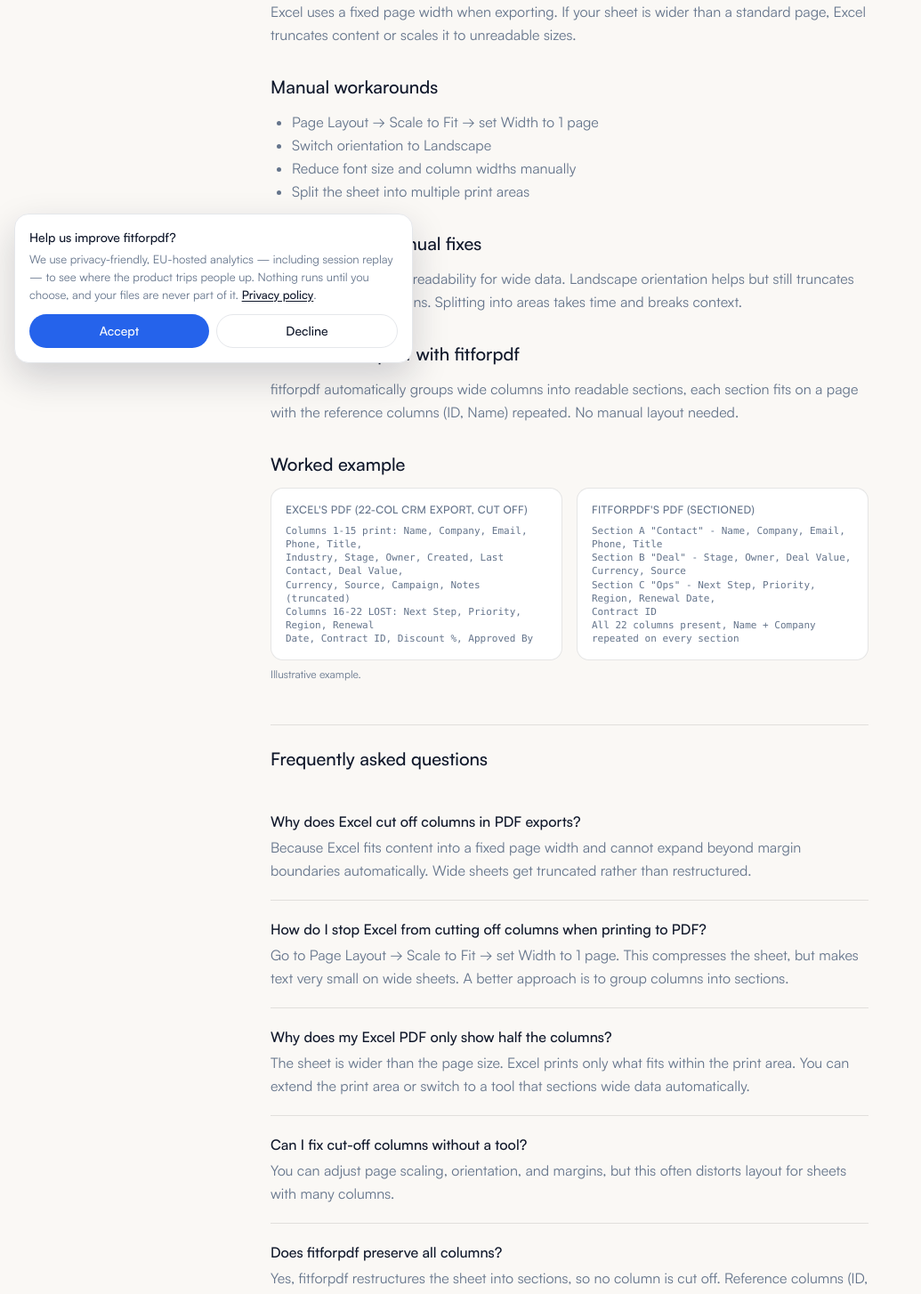
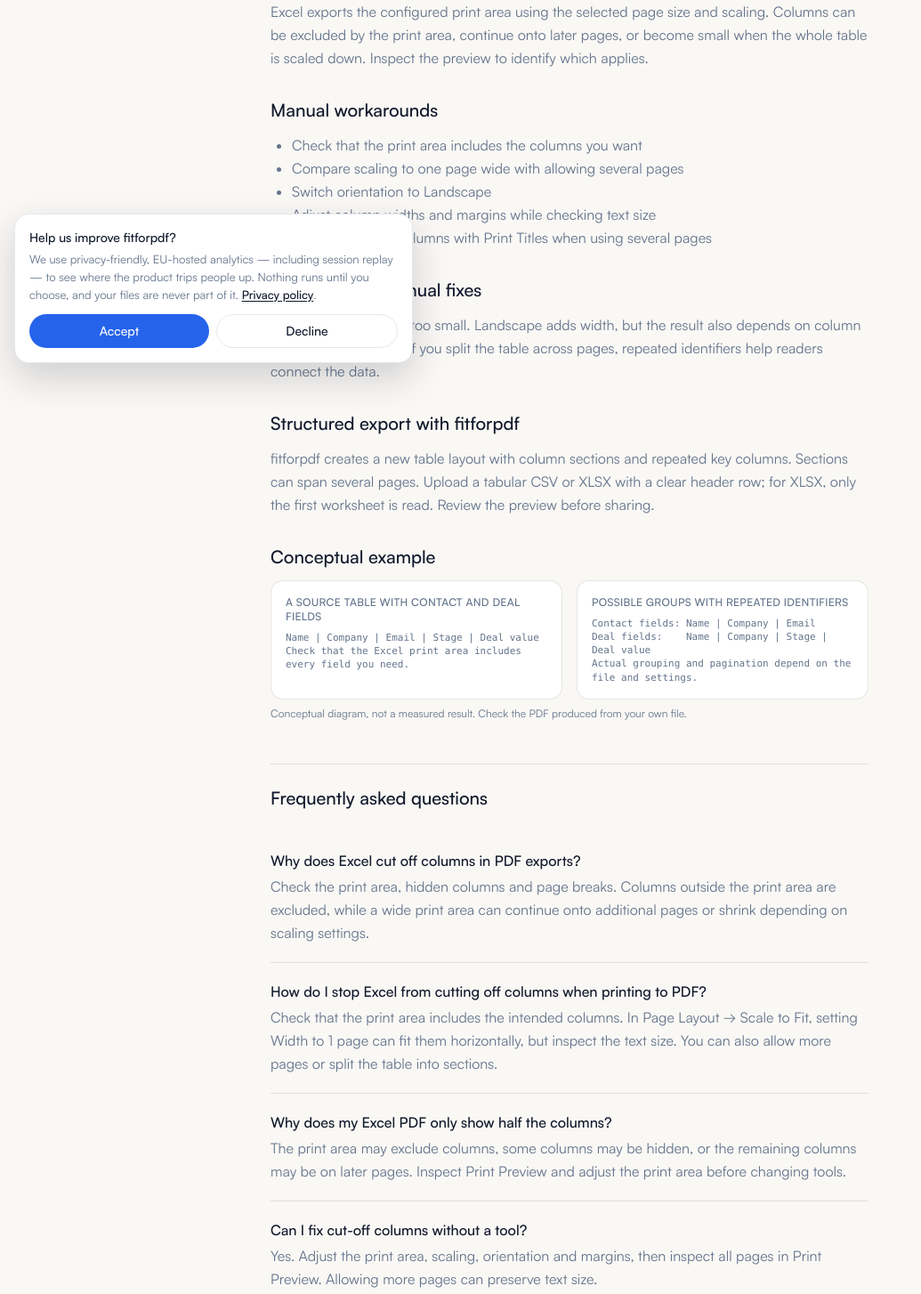
Before and after one commit to Togetheart/fitforpdf-frontend, a Next.js app: page /excel-to-pdf-columns-cut-off in a window 1280 px wide. Shown: the part 380-1834 px from the top of the page at 89% size, without its empty margins (0-1035 px from the left). Built offline with nearby package versions, Linux system fonts and the light colour scheme; no server answers.

Commit message:
fix: align Excel export guides with supported worksheet behavior

```diff
--- a/app/components/SeoArticle.jsx
+++ b/app/components/SeoArticle.jsx
@@ -138,7 +138,7 @@ export default function SeoArticle({ article }) {
         {article.example ? (
           <section data-testid="seo-example" className="mb-12">
             <h2 className="mb-3 text-xl font-semibold text-[var(--color-text)]">
-              {article.example.label || (isFr ? 'Exemple concret' : 'Worked example')}
+              {article.example.label || (isFr ? 'Schéma conceptuel' : 'Conceptual example')}
             </h2>
             <div className="grid gap-4 sm:grid-cols-2">
               <figure className="rounded-xl border border-[var(--color-border)] bg-[var(--color-bg)] p-4">
@@ -159,7 +159,7 @@ export default function SeoArticle({ article }) {
               </figure>
             </div>
             <p className="mt-2 text-xs text-[var(--color-muted)]">
-              {isFr ? 'Exemple illustratif.' : 'Illustrative example.'}
+              {isFr ? 'Schéma conceptuel, pas un résultat mesuré. Vérifiez le PDF obtenu avec votre fichier.' : 'Conceptual diagram, not a measured result. Check the PDF produced from your own file.'}
             </p>
           </section>
         ) : null}
--- a/app/excel-to-pdf-columns-cut-off/page.jsx
+++ b/app/excel-to-pdf-columns-cut-off/page.jsx
@@ -20,23 +20,23 @@ export const metadata = {
 const faqs = [
   {
     q: 'Why does Excel cut off columns in PDF exports?',
-    a: 'Because Excel fits content into a fixed page width and cannot expand beyond margin boundaries automatically. Wide sheets get truncated rather than restructured.',
+    a: 'Check the print area, hidden columns and page breaks. Columns outside the print area are excluded, while a wide print area can continue onto additional pages or shrink depending on scaling settings.',
   },
   {
     q: 'How do I stop Excel from cutting off columns when printing to PDF?',
-    a: 'Go to Page Layout → Scale to Fit → set Width to 1 page. This compresses the sheet, but makes text very small on wide sheets. A better approach is to group columns into sections.',
+    a: 'Check that the print area includes the intended columns. In Page Layout → Scale to Fit, setting Width to 1 page can fit them horizontally, but inspect the text size. You can also allow more pages or split the table into sections.',
   },
   {
     q: 'Why does my Excel PDF only show half the columns?',
-    a: 'The sheet is wider than the page size. Excel prints only what fits within the print area. You can extend the print area or switch to a tool that sections wide data automatically.',
+    a: 'The print area may exclude columns, some columns may be hidden, or the remaining columns may be on later pages. Inspect Print Preview and adjust the print area before changing tools.',
   },
   {
     q: 'Can I fix cut-off columns without a tool?',
-    a: 'You can adjust page scaling, orientation, and margins, but this often distorts layout for sheets with many columns.',
+    a: 'Yes. Adjust the print area, scaling, orientation and margins, then inspect all pages in Print Preview. Allowing more pages can preserve text size.',
   },
   {
     q: 'Does fitforpdf preserve all columns?',
-    a: 'Yes, fitforpdf restructures the sheet into sections, so no column is cut off. Reference columns (ID, Name) are repeated on each section for context.',
+    a: 'fitforpdf distributes the selected table columns across sections and repeats key columns for context. For XLSX files, it reads the first worksheet only; hidden or excluded columns are not included. Check the preview against your source table.',
   },
 ];
 
@@ -46,7 +46,7 @@ const articleLd = {
   headline: SEO.excelCutoff.title,
   description: SEO.excelCutoff.description,
   url: `${SEO.siteUrl}/${SEO.excelCutoff.slug}`,
-  dateModified: '2026-09-07',
+  dateModified: '2026-09-23',
   publisher: { '@type': 'Organization', name: 'fitforpdf', url: SEO.siteUrl },
 };
 
@@ -86,59 +86,58 @@ export default function ExcelCutoffPage() {
 
       <h2 className="mb-3 text-xl font-semibold text-[var(--color-text)]">Why Excel PDF export breaks on wide sheets</h2>
       <p className="mb-8 leading-relaxed text-[var(--color-muted)]">
-        Excel uses a fixed page width when exporting. If your sheet is wider than a standard page,
-        Excel truncates content or scales it to unreadable sizes.
+        Excel exports the configured print area using the selected page size and scaling.
+        Columns can be excluded by the print area, continue onto later pages, or become
+        small when the whole table is scaled down. Inspect the preview to identify which applies.
       </p>
 
       <h2 className="mb-3 text-xl font-semibold text-[var(--color-text)]">Manual workarounds</h2>
       <ul className="mb-8 list-disc pl-6 leading-relaxed text-[var(--color-muted)]">
-        <li>Page Layout → Scale to Fit → set Width to 1 page</li>
+        <li>Check that the print area includes the columns you want</li>
+        <li>Compare scaling to one page wide with allowing several pages</li>
         <li>Switch orientation to Landscape</li>
-        <li>Reduce font size and column widths manually</li>
-        <li>Split the sheet into multiple print areas</li>
+        <li>Adjust column widths and margins while checking text size</li>
+        <li>Repeat identifier columns with Print Titles when using several pages</li>
       </ul>
 
       <h2 className="mb-3 text-xl font-semibold text-[var(--color-text)]">Limitations of manual fixes</h2>
       <p className="mb-8 leading-relaxed text-[var(--color-muted)]">
-        Manual scaling breaks readability for wide data. Landscape orientation helps but still
-        truncates sheets with 20+ columns. Splitting into areas takes time and breaks context.
+        Scaling can make text too small. Landscape adds width, but the result also depends on
+        column widths and page size. If you split the table across pages, repeated identifiers
+        help readers connect the data.
       </p>
 
       <h2 className="mb-3 text-xl font-semibold text-[var(--color-text)]">Structured export with fitforpdf</h2>
       <p className="mb-8 leading-relaxed text-[var(--color-muted)]">
-        fitforpdf automatically groups wide columns into readable sections, each section fits on
-        a page with the reference columns (ID, Name) repeated. No manual layout needed.
+        fitforpdf creates a new table layout with column sections and repeated key columns.
+        Sections can span several pages. Upload a tabular CSV or XLSX with a clear header row;
+        for XLSX, only the first worksheet is read. Review the preview before sharing.
       </p>
 
       <section data-testid="seo-example" className="mb-12">
-        <h2 className="mb-3 text-xl font-semibold text-[var(--color-text)]">Worked example</h2>
+        <h2 className="mb-3 text-xl font-semibold text-[var(--color-text)]">Conceptual example</h2>
         <div className="grid gap-4 sm:grid-cols-2">
           <figure className="rounded-xl border border-[var(--color-border)] bg-[var(--color-bg)] p-4">
             <figcaption className="mb-2 text-xs font-semibold uppercase tracking-wide text-[var(--color-muted)]">
-              Excel&#39;s PDF (22-col CRM export, cut off)
+              A source table with contact and deal fields
             </figcaption>
             <pre className="overflow-x-auto whitespace-pre-wrap text-[11px] leading-snug text-[var(--color-muted)]">
-{`Columns 1-15 print: Name, Company, Email, Phone, Title,
-Industry, Stage, Owner, Created, Last Contact, Deal Value,
-Currency, Source, Campaign, Notes (truncated)
-Columns 16-22 LOST: Next Step, Priority, Region, Renewal
-Date, Contract ID, Discount %, Approved By`}
+{`Name | Company | Email | Stage | Deal value
+Check that the Excel print area includes every field you need.`}
             </pre>
           </figure>
           <figure className="rounded-xl border border-[var(--color-border)] bg-[var(--color-bg)] p-4">
             <figcaption className="mb-2 text-xs font-semibold uppercase tracking-wide text-[var(--color-muted)]">
-              fitforpdf&#39;s PDF (sectioned)
+              Possible groups with repeated identifiers
             </figcaption>
             <pre className="overflow-x-auto whitespace-pre-wrap text-[11px] leading-snug text-[var(--color-muted)]">
-{`Section A "Contact" - Name, Company, Email, Phone, Title
-Section B "Deal" - Stage, Owner, Deal Value, Currency, Source
-Section C "Ops" - Next Step, Priority, Region, Renewal Date,
-Contract ID
-All 22 columns present, Name + Company repeated on every section`}
+{`Contact fields: Name | Company | Email
+Deal fields:    Name | Company | Stage | Deal value
+Actual grouping and pagination depend on the file and settings.`}
             </pre>
           </figure>
         </div>
-        <p className="mt-2 text-xs text-[var(--color-muted)]">Illustrative example.</p>
+        <p className="mt-2 text-xs text-[var(--color-muted)]">Conceptual diagram, not a measured result. Check the PDF produced from your own file.</p>
       </section>
 
       <section data-testid="seo-faq" className="mb-12 border-t border-[var(--color-border)]">
@@ -167,7 +166,7 @@ All 22 columns present, Name + Company repeated on every section`}
       <section data-testid="seo-cta" className="rounded-2xl bg-[var(--color-bg-hero)] px-6 py-8 text-center">
         <h2 className="mb-2 text-xl font-semibold text-[var(--color-text)]">Fix your Excel export now</h2>
         <p className="mb-5 text-[var(--color-muted)]">
-          Upload your spreadsheet. Get a structured PDF in seconds. 3 free exports.
+          Try a new layout for your table and inspect the preview. 3 free exports with a watermark.
         </p>
         <a
           href="/"
--- a/app/fit-excel-sheet-on-one-page-pdf/page.jsx
+++ b/app/fit-excel-sheet-on-one-page-pdf/page.jsx
@@ -20,15 +20,15 @@ export const metadata = {
 const faqs = [
   {
     q: "Why doesn't Excel fit large sheets on one PDF page well?",
-    a: 'Because Excel uses strict page boundaries and scales down content, making large sheets either illegible or split unexpectedly.',
+    a: 'Fitting a large table onto one page can require shrinking its text. The result depends on column widths, row count, page size and scaling settings.',
   },
   {
     q: 'How do I make Excel print all columns on one page PDF?',
-    a: 'In Excel, go to Page Layout → Scale to Fit and set Width to "1 page". This works for sheets up to ~15 columns. Beyond that, text becomes too small to read.',
+    a: 'In Excel, go to Page Layout → Scale to Fit and set Width to "1 page". Leave Height automatic if rows may continue onto more pages. To request a single page overall, also set Height to "1 page" and check the text size in Print Preview.',
   },
   {
     q: 'How do I fit a wide Excel spreadsheet into a readable PDF?',
-    a: 'For sheets with many columns, landscape orientation and margin reduction help, but structured sectioning (grouping columns by theme) produces far more readable results.',
+    a: 'Compare landscape orientation, margins and scaling in Print Preview. If the text becomes too small, consider more pages or a layout that splits columns into sections with repeated identifiers.',
   },
   {
     q: 'Is fitting everything on one page always the best approach?',
@@ -36,7 +36,7 @@ const faqs = [
   },
   {
     q: 'How does fitforpdf handle large sheets?',
-    a: 'fitforpdf groups columns into sections with repeated reference columns, each section fits on a page without scaling distortion.',
+    a: 'fitforpdf creates column sections with repeated key columns. Sections can span several pages; it does not guarantee a single-page result. For XLSX, it converts the first worksheet only.',
   },
 ];
 
@@ -46,7 +46,7 @@ const articleLd = {
   headline: SEO.fitOnePage.title,
   description: SEO.fitOnePage.description,
   url: `${SEO.siteUrl}/${SEO.fitOnePage.slug}`,
-  dateModified: '2026-09-07',
+  dateModified: '2026-09-23',
   publisher: { '@type': 'Organization', name: 'fitforpdf', url: SEO.siteUrl },
 };
 
@@ -80,20 +80,21 @@ export default function FitOnePagePage() {
         How to fit a large Excel sheet on one PDF page
       </h1>
       <p className="mb-10 text-base leading-relaxed text-[var(--color-muted)]">
-        If your sheet is too wide, Excel&#39;s default export may shrink or cut content. Learn
-        manual steps and better automated solutions for large spreadsheets.
+        Excel can fit a worksheet onto one PDF page, but the resulting text size depends on the
+        table and page settings. Compare a single page with a layout that uses more pages.
       </p>
 
       <h2 className="mb-3 text-xl font-semibold text-[var(--color-text)]">Step 1, Page layout &amp; scaling</h2>
       <p className="mb-8 leading-relaxed text-[var(--color-muted)]">
-        Go to Page Layout → Scale to Fit and set Width to 1 page. This forces Excel to compress
-        the sheet horizontally, but very wide sheets become unreadable.
+        Go to Page Layout → Scale to Fit. Set Width and Height to 1 page to request a single
+        page overall. Setting only Width to 1 page allows rows to continue onto additional pages.
+        Check Print Preview: shrinking a large table may make its text too small.
       </p>
 
       <h2 className="mb-3 text-xl font-semibold text-[var(--color-text)]">Step 2, Landscape orientation</h2>
       <p className="mb-8 leading-relaxed text-[var(--color-muted)]">
-        Switch to Landscape in Page Layout → Orientation. This gives you more horizontal space
-        and works well for sheets up to about 15 columns.
+        Switch to Landscape in Page Layout → Orientation to give columns more horizontal space.
+        Whether they fit depends on their widths, the paper size and the margins.
       </p>
 
       <h2 className="mb-3 text-xl font-semibold text-[var(--color-text)]">Step 3, Adjust margins &amp; page breaks</h2>
@@ -104,43 +105,43 @@ export default function FitOnePagePage() {
 
       <h2 className="mb-3 text-xl font-semibold text-[var(--color-text)]">Limitations of fitting on one page</h2>
       <p className="mb-8 leading-relaxed text-[var(--color-muted)]">
-        For sheets with 20+ columns, fitting on one page means tiny, unreadable text. Clients
-        receiving these PDFs often can&#39;t read the data without zooming in. Structured sectioning
-        is often a better alternative.
+        Column count alone cannot tell you whether a table will be readable on one page.
+        Check long values, headings and the intended print size. If the text is too small,
+        allow more pages or try a layout that separates column groups.
       </p>
 
       <h2 className="mb-3 text-xl font-semibold text-[var(--color-text)]">Smarter alternative: structured sections</h2>
       <p className="mb-8 leading-relaxed text-[var(--color-muted)]">
-        Instead of squeezing everything on one page, fitforpdf automatically splits wide sheets
-        into readable sections, each with its own page, repeated reference columns, and clear
-        row ranges. The result is a professional, client-ready document.
+        fitforpdf creates a new layout for tabular data, with column sections and repeated key
+        columns. Sections can span several pages. It converts the first worksheet only from an
+        XLSX file and does not reproduce the original workbook formatting. Compare the preview
+        with your source before sharing it.
       </p>
 
       <section data-testid="seo-example" className="mb-12">
-        <h2 className="mb-3 text-xl font-semibold text-[var(--color-text)]">Worked example</h2>
+        <h2 className="mb-3 text-xl font-semibold text-[var(--color-text)]">Conceptual example</h2>
         <div className="grid gap-4 sm:grid-cols-2">
           <figure className="rounded-xl border border-[var(--color-border)] bg-[var(--color-bg)] p-4">
             <figcaption className="mb-2 text-xs font-semibold uppercase tracking-wide text-[var(--color-muted)]">
-              Excel, Scale to Fit (30-col budget)
+              Budget table to lay out
             </figcaption>
             <pre className="overflow-x-auto whitespace-pre-wrap text-[11px] leading-snug text-[var(--color-muted)]">
-{`30 columns forced onto 1 page: Scale to Fit shrinks to ~38%
-Font renders at roughly 4pt, headers and numbers blur together
-Decimal alignment breaks: "12,400.00" reads as noise at that size`}
+{`Account | Actual | Budget | Variance | Notes
+One-page scaling keeps the table together but may shrink its text.`}
             </pre>
           </figure>
           <figure className="rounded-xl border border-[var(--color-border)] bg-[var(--color-bg)] p-4">
             <figcaption className="mb-2 text-xs font-semibold uppercase tracking-wide text-[var(--color-muted)]">
-              fitforpdf, 3 sections of 10 columns
+              Possible sections with a repeated account column
             </figcaption>
             <pre className="overflow-x-auto whitespace-pre-wrap text-[11px] leading-snug text-[var(--color-muted)]">
-{`Same 30 columns, split into 3 sections at 10pt+
-Account column repeated in every section for context
-Numbers stay aligned and legible at 100% zoom`}
+{`Amounts: Account | Actual | Budget | Variance
+Notes:   Account | Notes
+Actual grouping, text size and pagination depend on your data.`}
             </pre>
           </figure>
         </div>
-        <p className="mt-2 text-xs text-[var(--color-muted)]">Illustrative example.</p>
+        <p className="mt-2 text-xs text-[var(--color-muted)]">Conceptual diagram, not a measured result. Check the PDF produced from your own file.</p>
       </section>
 
       <section data-testid="seo-faq" className="mb-12 border-t border-[var(--color-border)]">
@@ -169,7 +170,7 @@ Numbers stay aligned and legible at 100% zoom`}
       <section data-testid="seo-cta" className="rounded-2xl bg-[var(--color-bg-hero)] px-6 py-8 text-center">
         <h2 className="mb-2 text-xl font-semibold text-[var(--color-text)]">Ready to export your sheet cleanly?</h2>
         <p className="mb-5 text-[var(--color-muted)]">
-          Upload your Excel file and get a structured, readable PDF in seconds. 3 free exports.
+          Try a sectioned layout for your table and inspect the preview. 3 free exports with a watermark.
         </p>
         <a
           href="/"
```
Also changed, not shown: app/lib/seoArticles.mjs, 2 other files (tests, documents, lock files or other folders).
